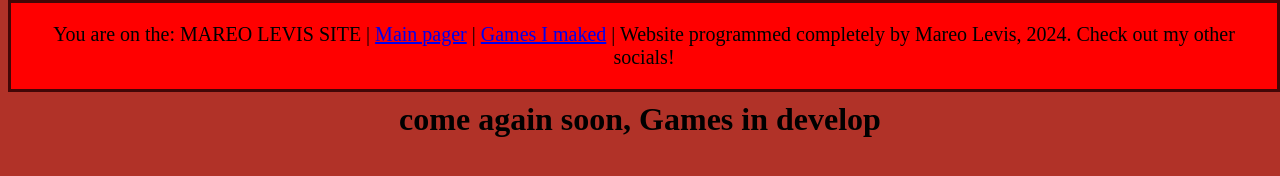
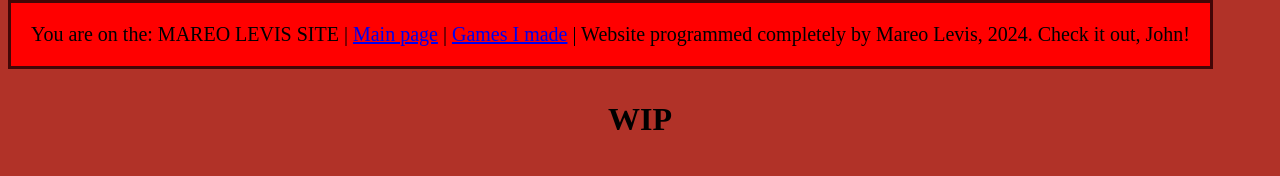
Before and after one commit to MareoLevis/MareoLevis.github.io, a plain HTML site: page games.html in a window 1280 px wide. Drawn offline with Linux system fonts and the light colour scheme.

Commit message:
Fix typing mistakes #1

```diff
--- a/games.html
+++ b/games.html
@@ -15,12 +15,12 @@
     </head>
     <body style="background-color:rgb(177, 50, 40);">
         <center>
-        <div class="fixed">You are on the: MAREO LEVIS SITE | <a href="index.html">Main pager</a> | <a href="games.html">Games I maked</a> | Website programmed completely by Mareo Levis, 2024. Check out my other socials!</div>
+        <div class="fixed">You are on the: MAREO LEVIS SITE | <a href="index.html">Main page</a> | <a href="games.html">Games I made</a> | Website programmed completely by Mareo Levis, 2024. Check it out, John!</div>
         <br>
         <br>
         <br>
         <br>
-        <h1>come again soon, Games in develop</h1>
+        <h1>WIP</h1>
     </center>
     </body>
 </html>
```
